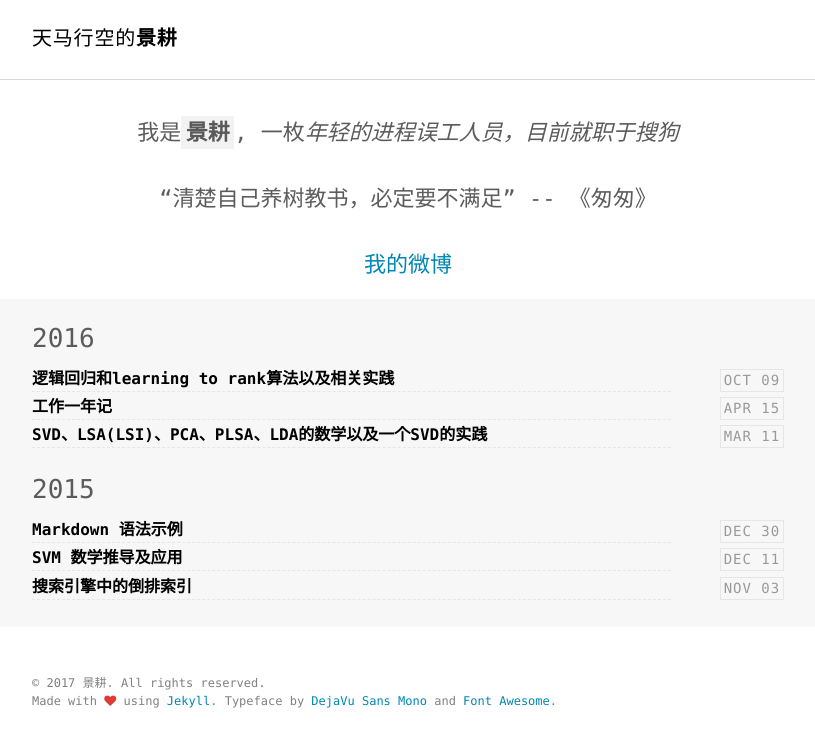
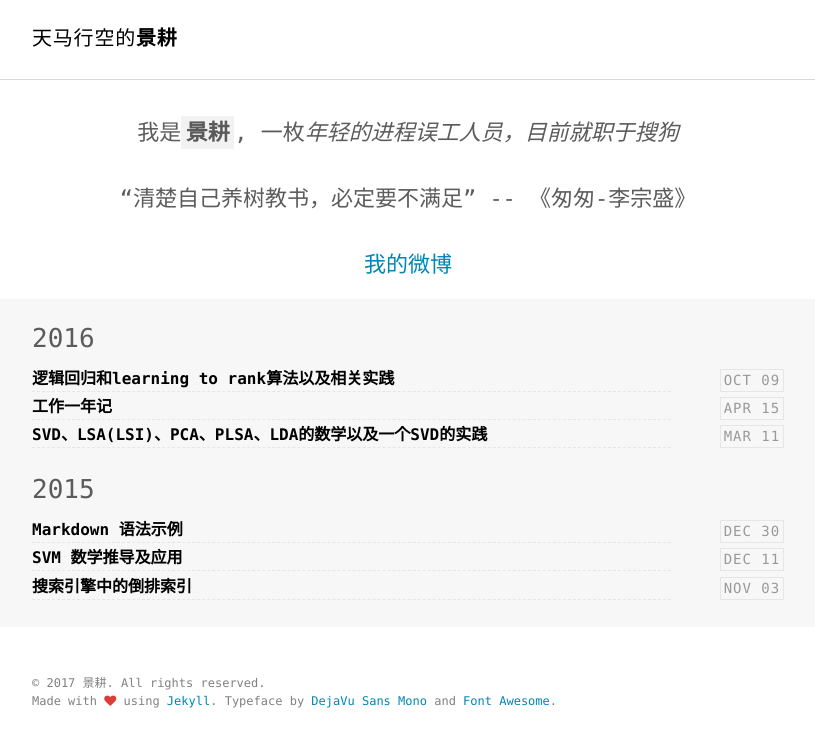
Before and after one commit to luminarytian/luminarytian.github.io, a Jekyll site: the page built from index.html, in a window 1280 px wide. Shown: the top 747 px of the page, without its empty margins (232-1047 px from the left). Built offline with Jekyll 4.4.1, drawn with Linux system fonts in a browser that asks for light colours.

Commit message:
pic and bio update

```diff
--- a/_config.yml
+++ b/_config.yml
@@ -31,7 +31,7 @@ sass:
 author:
   name     : "景耕"
   job      : "年轻的进程误工人员，目前就职于搜狗"
-  bio      : "“清楚自己养树教书，必定要不满足” -- 《匆匆》"
+  bio      : "“清楚自己养树教书，必定要不满足” -- 《匆匆-李宗盛》"
   thumb    : assets/images/author.jpg
   email    : luminary.tian@gmail.com
   url      : http://weibo.com/u/2431436281?is_all=1
```
Also changed, not shown: images/稀疏自编码训练结果.png (added).
